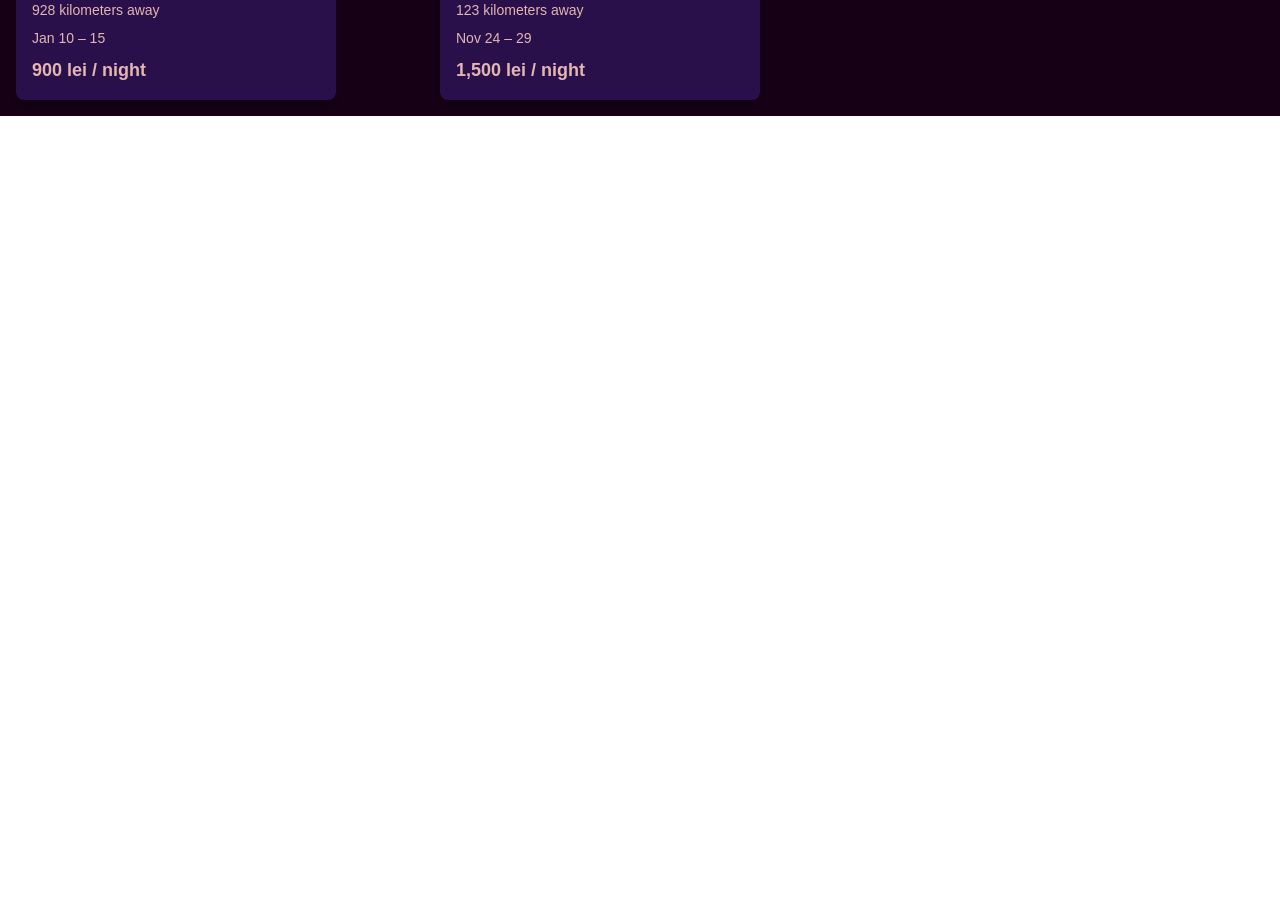
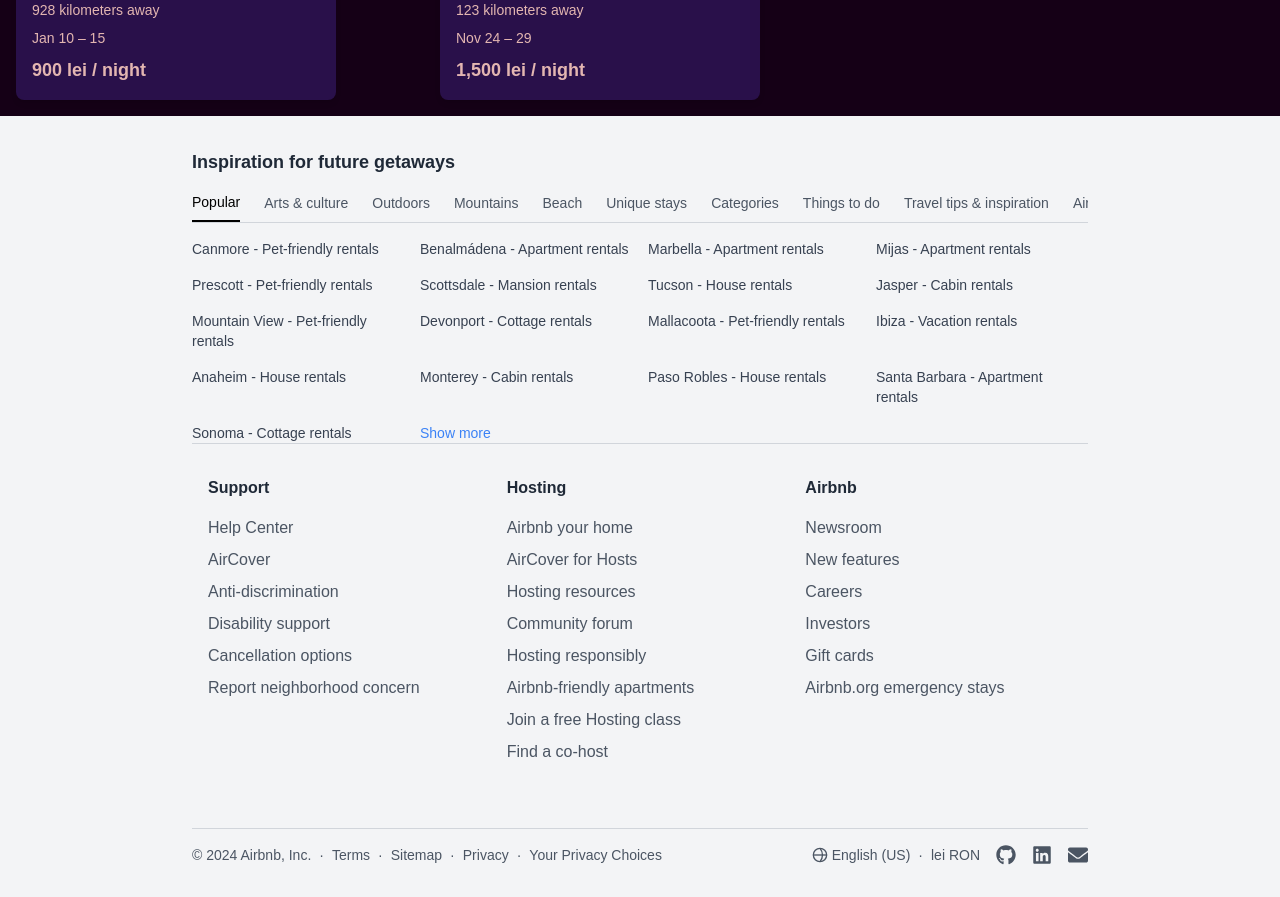
Before and after one commit to RimshaAamir/BreezyBeds, a Next.js app: page / in a window 1280 px wide. Shown: the part 1007-1904 px from the top of the page. Before the commit the page ends 1123 px from the top, so only its background shows below. Built offline with nearby package versions, Linux system fonts and the light colour scheme.

Commit message:
Implement Footer Component

```diff
--- a/app/page.tsx
+++ b/app/page.tsx
@@ -1,7 +1,7 @@
 import Header from "../components/navbar/Header";
 import Categories from "../components/categories/Categories"
 import ListingCard from "../components/cards/ListingCard";
-
+import Footer from "@/components/footer/Footer";
 export default function Home() {
   const listings = [
     {
@@ -99,6 +99,7 @@ export default function Home() {
           ))}
         </div>
       </main>
+      <Footer/>
     </div>
   );
 }
--- /dev/null
+++ b/components/footer/Footer.tsx
@@ -0,0 +1,124 @@
+"use client"
+import React, { useState } from "react";
+import FooterUpperDivider from "./FooterUpperDivider";
+import FooterBottomDivider from "./FooterBottomDivider";
+
+const categories = [
+  "Popular",
+  "Arts & culture",
+  "Outdoors",
+  "Mountains",
+  "Beach",
+  "Unique stays",
+  "Categories",
+  "Things to do",
+  "Travel tips & inspiration",
+  "Airbnb-friendly apartments",
+];
+
+const contentMap: { [key: string]: string[] } = {
+  Popular: [
+    "Canmore - Pet-friendly rentals",
+    "Benalmádena - Apartment rentals",
+    "Marbella - Apartment rentals",
+    "Mijas - Apartment rentals",
+    "Prescott - Pet-friendly rentals",
+    "Scottsdale - Mansion rentals",
+    "Tucson - House rentals",
+    "Jasper - Cabin rentals",
+    "Mountain View - Pet-friendly rentals",
+    "Devonport - Cottage rentals",
+    "Mallacoota - Pet-friendly rentals",
+    "Ibiza - Vacation rentals",
+    "Anaheim - House rentals",
+    "Monterey - Cabin rentals",
+    "Paso Robles - House rentals",
+    "Santa Barbara - Apartment rentals",
+    "Sonoma - Cottage rentals",
+    "Show more",
+  ],
+  "Arts & culture": [
+    "Phoenix - Apartment rentals",
+    "Hot Springs - Lakehouse rentals",
+    "Los Angeles - Cottage rentals",
+    "San Diego - Beach house rentals",
+    "San Francisco - Vacation rentals",
+    "Barcelona - Vacation rentals",
+    "Prague - Vacation rentals",
+    "Washington - Apartment rentals",
+    "Keswick - Cottage rentals",
+    "London - Beachfront rentals",
+    "Scarborough - Vacation rentals",
+    "Sherwood Forest - Cabin rentals",
+    "York - Apartment rentals",
+    "Paris - Villa rentals",
+    "Rhodes - Apartment rentals",
+    "Nashville - Vacation rentals",
+    "Dublin - Cottage rentals",
+    "Show more",
+  ],
+  Outdoors: ["Content for Outdoors..."],
+  Mountains: ["Content for Mountains..."],
+  Beach: ["Content for Beach..."],
+  "Unique stays": ["Content for Unique stays..."],
+  Categories: ["Content for Categories..."],
+  "Things to do": ["Content for Things to do..."],
+  "Travel tips & inspiration": ["Content for Travel tips & inspiration..."],
+  "Airbnb-friendly apartments": ["Content for Airbnb-friendly apartments..."],
+};
+
+const Footer: React.FC = () => {
+  const [selectedCategory, setSelectedCategory] = useState("Popular");
+
+  return (
+    <div className="bg-gray-100 py-8 px-10 md:px-20 lg:px-48">
+      {/* Title */}
+      <h2 className="text-lg font-semibold text-gray-800 mb-4">
+        Inspiration for future getaways
+      </h2>
+
+      {/* Buttons: Horizontal Scroll in Mobile */}
+      <div className="overflow-x-auto whitespace-nowrap border-b border-gray-300 mb-4">
+        <div className="flex space-x-6">
+          {categories.map((category) => (
+            <button
+              key={category}
+              className={`pb-2 text-sm font-medium ${
+                selectedCategory === category
+                  ? "border-b-2 border-black text-black"
+                  : "text-gray-600 hover:text-black"
+              }`}
+              onClick={() => setSelectedCategory(category)}
+            >
+              {category}
+            </button>
+          ))}
+        </div>
+      </div>
+
+      {/* Dynamic Content */}
+      <div className="grid grid-cols-2 md:grid-cols-3 lg:grid-cols-4 gap-4 mt-4 text-sm text-gray-700">
+        {contentMap[selectedCategory].map((item, index) => (
+          <div key={index}>
+            {item.includes("Show more") ? (
+              <button className="text-blue-500 hover:underline">{item}</button>
+            ) : (
+              <p>{item}</p>
+            )}
+          </div>
+        ))}
+      </div>
+
+      <div className="bg-gray-100">
+      {/* Upper Footer Section */}
+      <FooterUpperDivider />
+
+      {/* Bottom Footer Section */}
+      <FooterBottomDivider />
+    </div>
+
+    </div>
+  );
+};
+
+export default Footer;
--- /dev/null
+++ b/components/footer/FooterBottomDivider.tsx
@@ -0,0 +1,81 @@
+import React from "react";
+import { FaGithub, FaLinkedin, FaEnvelope } from "react-icons/fa";
+
+const FooterBottomDivider: React.FC = () => {
+  return (
+    <div className="border-t border-gray-300 mt-8 pt-4 flex flex-wrap justify-between items-center text-gray-600 text-sm">
+      {/* Left Section: Links */}
+      <div className="flex flex-wrap space-x-2 mb-2 md:mb-0">
+        <span>© 2024 Airbnb, Inc.</span>
+        <span>·</span>
+        <a href="#" className="hover:underline">
+          Terms
+        </a>
+        <span>·</span>
+        <a href="#" className="hover:underline">
+          Sitemap
+        </a>
+        <span>·</span>
+        <a href="#" className="hover:underline">
+          Privacy
+        </a>
+        <span>·</span>
+        <a href="#" className="hover:underline">
+          Your Privacy Choices
+        </a>
+      </div>
+
+      {/* Right Section: Social Media and Links */}
+      <div className="flex items-center space-x-4">
+        {/* Language and Currency */}
+        <div className="flex items-center space-x-2">
+          <span className="flex items-center space-x-1">
+            <svg
+              xmlns="http://www.w3.org/2000/svg"
+              className="h-4 w-4"
+              viewBox="0 0 24 24"
+              fill="none"
+              stroke="currentColor"
+              strokeWidth="2"
+            >
+              <circle cx="12" cy="12" r="10" />
+              <line x1="2" y1="12" x2="22" y2="12" />
+              <path d="M12 2a15.3 15.3 0 0 1 0 20" />
+            </svg>
+            <span>English (US)</span>
+          </span>
+          <span>·</span>
+          <span>lei RON</span>
+        </div>
+
+        {/* Social Media Icons */}
+        <div className="flex items-center space-x-4">
+          <a
+            href="https://github.com/RimshaAamir"
+            target="_blank"
+            rel="noopener noreferrer"
+            className="hover:text-black"
+          >
+            <FaGithub className="h-5 w-5" />
+          </a>
+          <a
+            href="https://www.linkedin.com/in/rimsha-aamir-345620260/"
+            target="_blank"
+            rel="noopener noreferrer"
+            className="hover:text-black"
+          >
+            <FaLinkedin className="h-5 w-5" />
+          </a>
+          <a
+            href="mailto:rimshaamir03@gmail.com"
+            className="hover:text-black"
+          >
+            <FaEnvelope className="h-5 w-5" />
+          </a>
+        </div>
+      </div>
+    </div>
+  );
+};
+
+export default FooterBottomDivider;
--- /dev/null
+++ b/components/footer/FooterUpperDivider.tsx
@@ -0,0 +1,52 @@
+import React from "react";
+
+const FooterUpperDivider: React.FC = () => {
+  return (
+    <div className="border-t border-gray-300 py-8 px-4">
+      <div className="grid grid-cols-1 md:grid-cols-3 gap-8">
+        {/* Column 1: Support */}
+        <div>
+          <h3 className="text-gray-800 font-semibold mb-4">Support</h3>
+          <ul className="space-y-2 text-gray-600">
+            <li>Help Center</li>
+            <li>AirCover</li>
+            <li>Anti-discrimination</li>
+            <li>Disability support</li>
+            <li>Cancellation options</li>
+            <li>Report neighborhood concern</li>
+          </ul>
+        </div>
+
+        {/* Column 2: Hosting */}
+        <div>
+          <h3 className="text-gray-800 font-semibold mb-4">Hosting</h3>
+          <ul className="space-y-2 text-gray-600">
+            <li>Airbnb your home</li>
+            <li>AirCover for Hosts</li>
+            <li>Hosting resources</li>
+            <li>Community forum</li>
+            <li>Hosting responsibly</li>
+            <li>Airbnb-friendly apartments</li>
+            <li>Join a free Hosting class</li>
+            <li>Find a co‑host</li>
+          </ul>
+        </div>
+
+        {/* Column 3: Airbnb */}
+        <div>
+          <h3 className="text-gray-800 font-semibold mb-4">Airbnb</h3>
+          <ul className="space-y-2 text-gray-600">
+            <li>Newsroom</li>
+            <li>New features</li>
+            <li>Careers</li>
+            <li>Investors</li>
+            <li>Gift cards</li>
+            <li>Airbnb.org emergency stays</li>
+          </ul>
+        </div>
+      </div>
+    </div>
+  );
+};
+
+export default FooterUpperDivider;
```
